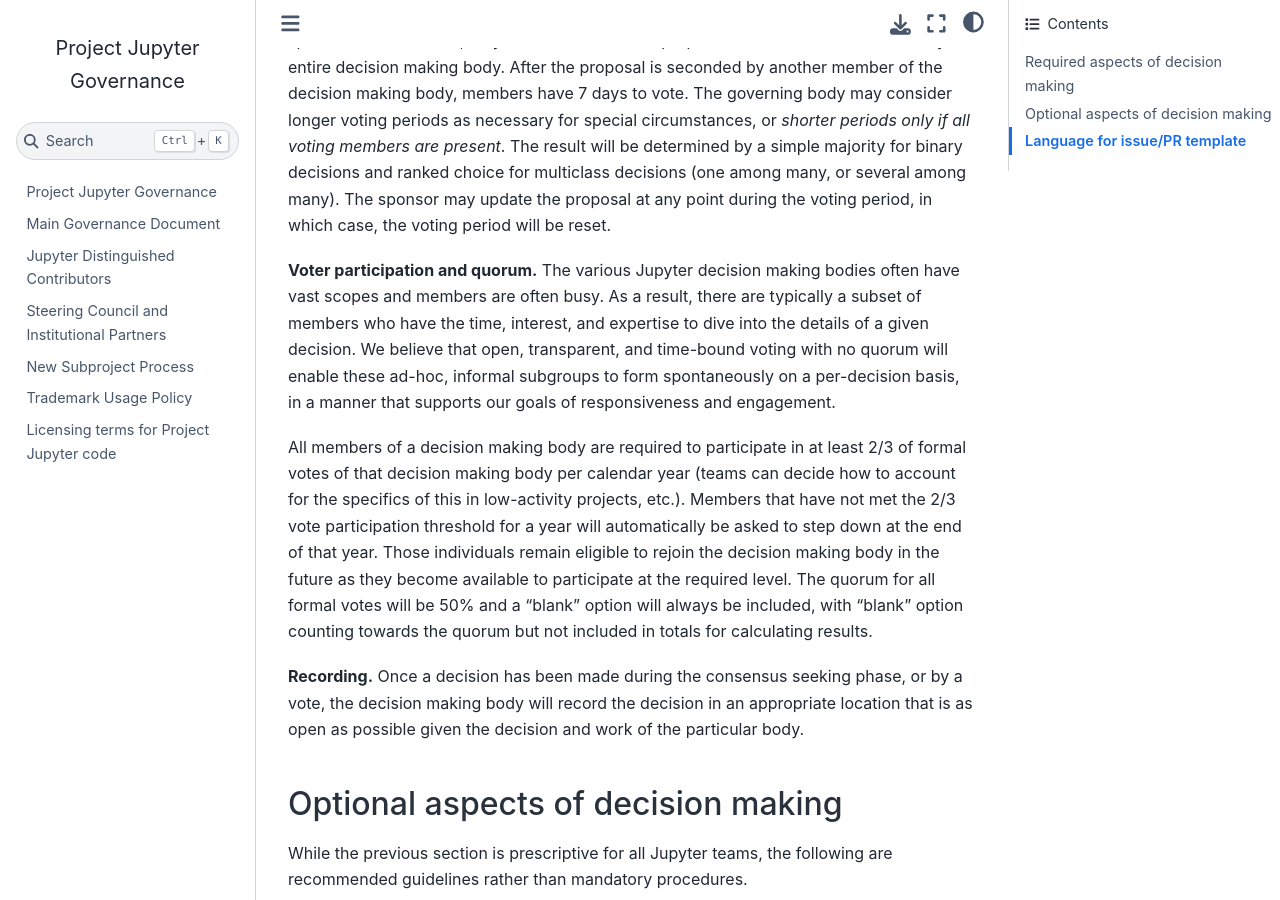
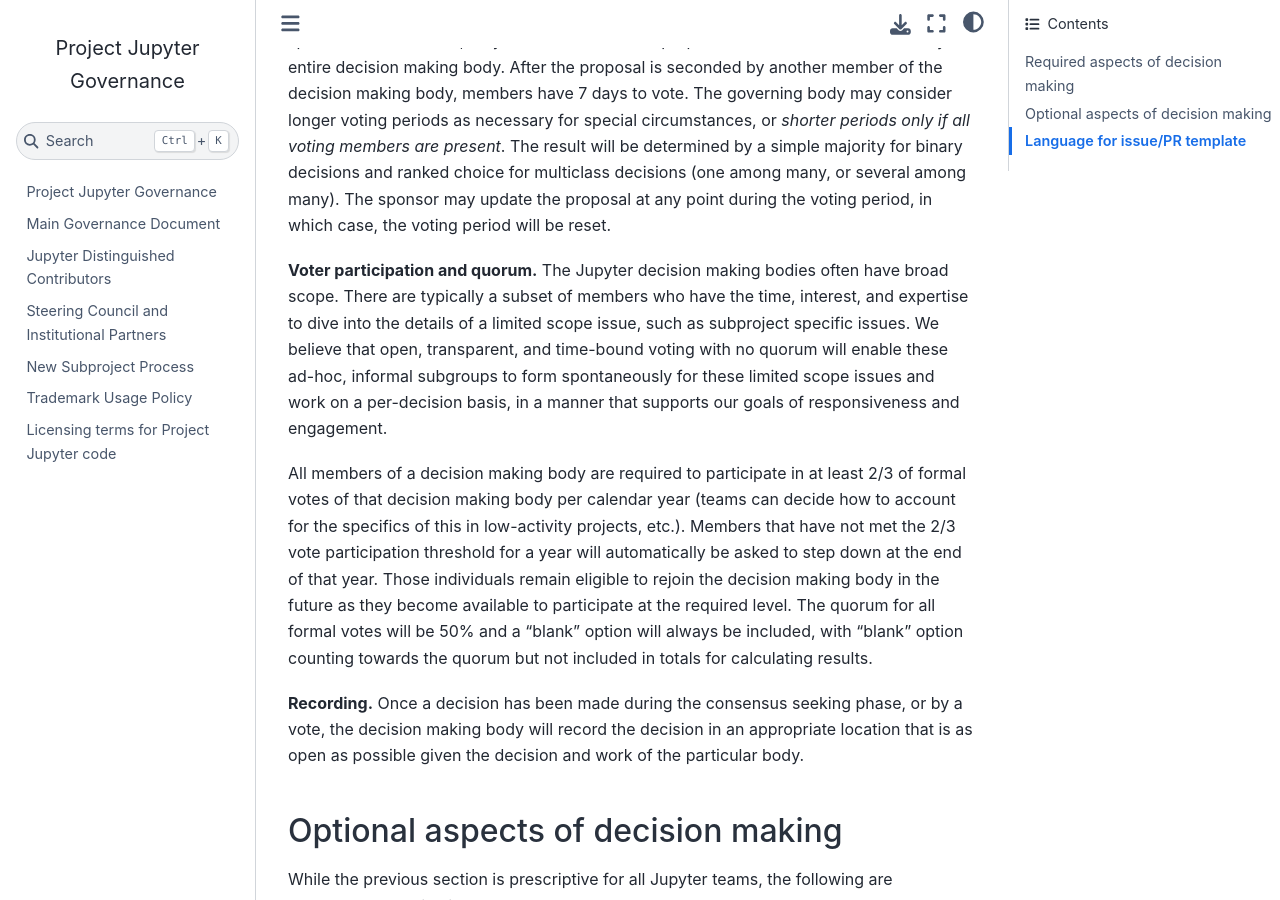
Before and after one commit to jupyter/governance, a Jupyter Book: the page built from decision_making.md, in a window 1280 px wide and 900 px high, scrolled down 1107 px. Built offline with Jupyter Book 1.0.4 settings and Sphinx 7.4.7 and the Sphinx Book theme 1.1.4, drawn with Linux system fonts in a browser that asks for light colours; pages that are not in the unit, such as notebooks, are missing from menus.

Commit message:
Update decision_making.md
Co-authored-by: Carol Willing <carolcode@willingconsulting.com>

```diff
--- a/decision_making.md
+++ b/decision_making.md
@@ -18,7 +18,7 @@
 
 **Calling a vote.** When the discussion matures during the consensus seeking phase, any member of the decision making body can call the matter to a vote. When that member (the sponsor) calls the vote, they shall summarize the proposal in its current form and notify the entire decision making body. After the proposal is seconded by another member of the decision making body, members have 7 days to vote. The governing body may consider longer voting periods as necessary for special circumstances, or _shorter periods only if all voting members are present_. The result will be determined by a simple majority for binary decisions and ranked choice for multiclass decisions (one among many, or several among many). The sponsor may update the proposal at any point during the voting period, in which case, the voting period will be reset.
 
-**Voter participation and quorum.** The various Jupyter decision making bodies often have vast scopes and members are often busy. As a result, there are typically a subset of members who have the time, interest, and expertise to dive into the details of a given decision. We believe that open, transparent, and time-bound voting with no quorum will enable these ad-hoc, informal subgroups to form spontaneously on a per-decision basis, in a manner that supports our goals of responsiveness and engagement.
+**Voter participation and quorum.** The Jupyter decision making bodies often have broad scope. There are typically a subset of members who have the time, interest, and expertise to dive into the details of a limited scope issue, such as subproject specific issues. We believe that open, transparent, and time-bound voting with no quorum will enable these ad-hoc, informal subgroups to form spontaneously for these limited scope issues and work on a per-decision basis, in a manner that supports our goals of responsiveness and engagement.
 
 All members of a decision making body are required to participate in at least 2/3 of formal votes of that decision making body per calendar year (teams can decide how to account for the specifics of this in low-activity projects, etc.). Members that have not met the 2/3 vote participation threshold for a year will automatically be asked to step down at the end of that year. Those individuals remain eligible to rejoin the decision making body in the future as they become available to participate at the required level. The quorum for all formal votes will be 50% and a "blank" option will always be included, with "blank" option counting towards the quorum but not included in totals for calculating results.
 
```
